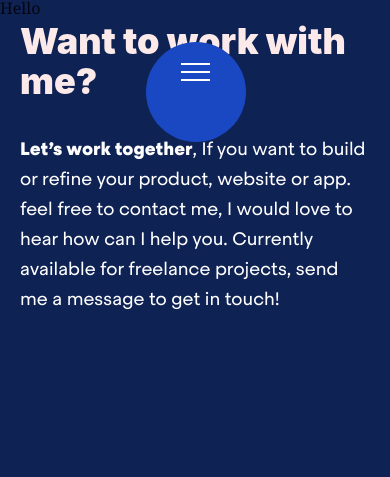
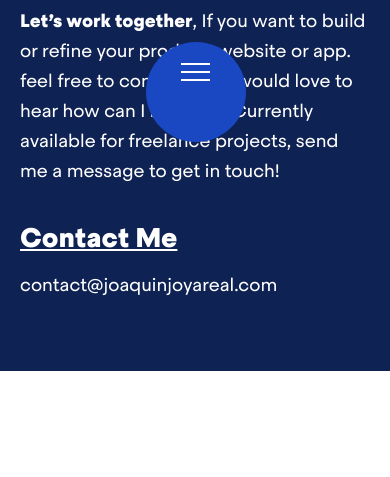
Before and after one commit to JoaquinJoya/portfolio, a Gatsby site: page / in a window 390 px wide. Shown: the part 756-1233 px from the top of the page. After the commit the page ends 1127 px from the top, so only its background shows below. Built offline with nearby package versions, Linux system fonts and the light colour scheme; Gatsby itself is replaced by a stand-in of ours.

Commit message:
Building CTA Banner mobile

```diff
--- a/src/components/Footer/CTAFooter.js
+++ b/src/components/Footer/CTAFooter.js
@@ -1,14 +1,18 @@
 import React from "react"
 import { Wrapper } from "../StyledComponents/styledComponents.js"
-import { Title, Text } from "./CTAFooter.style"
+import { Title, Text, ContactContainer, ContactButton } from "./CTAFooter.style"
 const CTAFooter = () => (
 
-        <Wrapper>
+    <Wrapper>
         <Title>Want to work with me?</Title>
         <Text><b>Let’s work together</b>, If you want to build or
             refine your product, website or app. feel free to contact me, I would love to hear how can I help you. Currently available for freelance projects, send me a message to get in touch!
         </Text>
-        </Wrapper>
+        <ContactContainer>
+            <ContactButton href="mailto:contact@joaquinjoyareal.com">Contact Me</ContactButton>
+        </ContactContainer>
+        <Text>contact@joaquinjoyareal.com</Text>
+    </Wrapper>
 
 
 
--- a/src/components/Footer/CTAFooter.style.js
+++ b/src/components/Footer/CTAFooter.style.js
@@ -8,7 +8,7 @@ export const Title = styled.h2 `
     font-weight: 900;
     line-height: 40.5px;
     color: ${colors.pinkGoldfish};
-    margin: 0 0 32px 0;
+    margin: 0 0 20px 0;
 
 `
 
@@ -20,3 +20,17 @@ export const Text = styled.p`
     color: #fff;
 
 `
+export const ContactContainer = styled.div`
+    display: flex;
+    flex-direction: column;
+    margin: 40px 0 0 0;
+`
+
+export const ContactButton = styled.a`
+    color: #fff;
+    font-family: "Steradian";
+    font-size: 27px;
+    font-weight: 900;
+    text-decoration: underline;
+    margin: 0 0 20px 0;
+`
--- a/src/components/Footer/footer.js
+++ b/src/components/Footer/footer.js
@@ -13,7 +13,6 @@ const Footer = () => (
 
 <footer>
     <Section blue>
-	Hello
         <CTAFooter/>
     </Section>
 
--- a/src/components/StyledComponents/styledComponents.js
+++ b/src/components/StyledComponents/styledComponents.js
@@ -7,7 +7,7 @@ import { device } from "../../css/devices"
 
 export const Section = styled.section`
  background: ${props => props.blue ? "#0F2254": "#fff"};
- padding: 140px 0;
+ padding: 48px 0;
 `
 
 export const Wrapper = styled.div `
```
